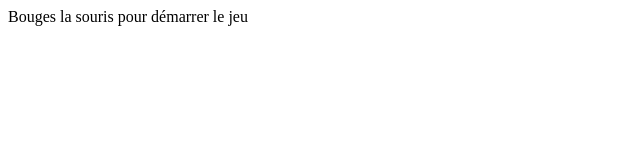
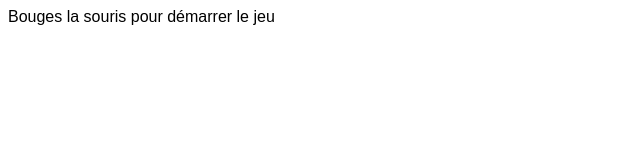
Before and after one commit to flapy2b/MouseBattle, a website: page index.html in a window 1280 px wide. Shown: the full height of the page, 0-640 px from the left. Drawn offline with nearby package versions, Linux system fonts and the light colour scheme; no server answers.

Commit message:
Update index.html

```diff
--- a/index.html
+++ b/index.html
@@ -9,7 +9,7 @@
 	<style>
 		body{
 			cursor: none;
-			font-familly: system-ui;
+			font-family: sans-serif;
 			user-select: none;
 		}
 		.player, .label{
```
